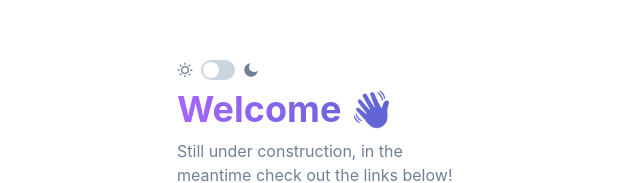
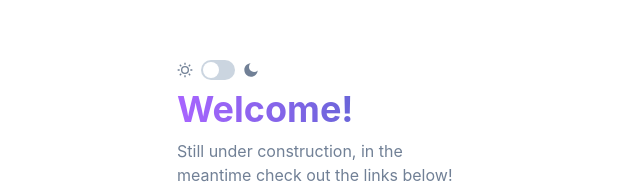
Before and after one commit to justinnzhang/justinzha.ng, a Next.js app: page / in a window 1280 px wide. Shown: the part 140-323 px from the top of the page, without its empty margins (319-959 px from the left). Built offline with nearby package versions, Linux system fonts and the light colour scheme.

Commit message:
Removed waving emoji

```diff
--- a/components/Landing/Landing.tsx
+++ b/components/Landing/Landing.tsx
@@ -72,7 +72,7 @@ export const Landing = () => {
               bgGradient={`linear(to-l, ${leftTextGradient}, ${rightTextGradient})`}
               bgClip='text'
             >
-              Welcome 👋
+              Welcome!
             </Heading>
             <Text color={useColorModeValue('gray.500', 'gray.300')}>
               Still under construction, in the meantime check out the links
```
